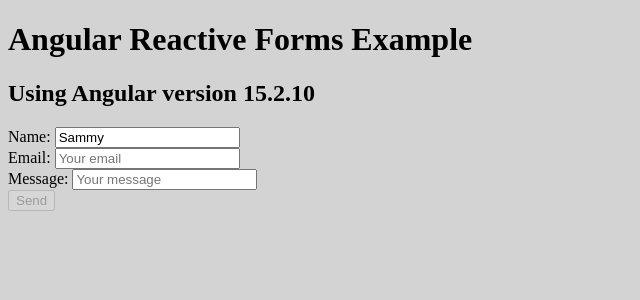
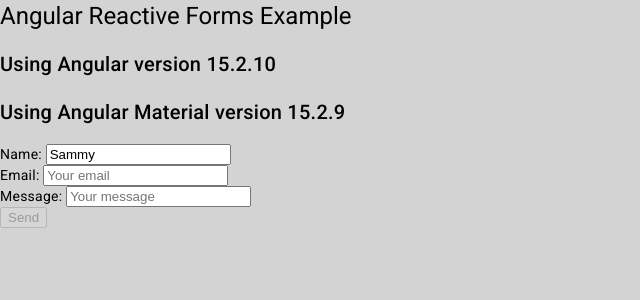
Before and after one commit to fmorriso/angular-reactive-forms-example, an Angular app: page / in a window 1280 px wide. Shown: the top 300 px of the page, without its empty margins (0-640 px from the left). Built offline with nearby package versions, Linux system fonts and the light colour scheme.

Commit message:
add @angular/material

```diff
--- a/angular.json
+++ b/angular.json
@@ -52,6 +52,7 @@
               "src/assets"
             ],
             "styles": [
+              "@angular/material/prebuilt-themes/deeppurple-amber.css",
               "src/styles.scss"
             ],
             "scripts": []
@@ -115,6 +116,7 @@
               "src/assets"
             ],
             "styles": [
+              "@angular/material/prebuilt-themes/deeppurple-amber.css",
               "src/styles.scss"
             ],
             "scripts": []
--- a/package.json
+++ b/package.json
@@ -11,10 +11,12 @@
   "private": true,
   "dependencies": {
     "@angular/animations": "^15.2.0",
+    "@angular/cdk": "^15.2.8",
     "@angular/common": "^15.2.0",
     "@angular/compiler": "^15.2.0",
     "@angular/core": "^15.2.0",
     "@angular/forms": "^15.2.0",
+    "@angular/material": "^15.2.8",
     "@angular/platform-browser": "^15.2.0",
     "@angular/platform-browser-dynamic": "^15.2.0",
     "@angular/router": "^15.2.0",
--- a/src/app/app.component.html
+++ b/src/app/app.component.html
@@ -1,5 +1,6 @@
 <h1>Angular Reactive Forms Example</h1>
 <h2>Using Angular version {{AngularVersion}}</h2>
+<h2>Using Angular Material version {{MaterialVersion}}</h2>
 <form [formGroup]="myForm" (ngSubmit)="onSubmit(myForm)">
   <div>
     <label>
--- a/src/app/app.component.ts
+++ b/src/app/app.component.ts
@@ -1,5 +1,7 @@
 import { Component, OnInit, VERSION as ngVersion } from '@angular/core';
 import { FormBuilder, FormGroup, Validators } from '@angular/forms';
+//
+import {VERSION as matVersion} from '@angular/material/core';
 
 @Component({
   selector: 'app-root',
@@ -32,6 +34,7 @@ export class AppComponent implements OnInit {
   }
 
   public get AngularVersion(): string { return ngVersion.full;}
+  public get MaterialVersion(): string {return matVersion.full;}
 
   onSubmit(form: FormGroup) {
     console.log('Valid?', form.valid); // true or false
--- a/src/app/app.module.ts
+++ b/src/app/app.module.ts
@@ -5,6 +5,7 @@ import { AppRoutingModule } from './app-routing.module';
 import { AppComponent } from './app.component';
 //
 import {ReactiveFormsModule} from "@angular/forms";
+import { BrowserAnimationsModule } from '@angular/platform-browser/animations';
 
 @NgModule({
   declarations: [
@@ -13,7 +14,8 @@ import {ReactiveFormsModule} from "@angular/forms";
   imports: [
     BrowserModule,
     AppRoutingModule,
-    ReactiveFormsModule
+    ReactiveFormsModule,
+    BrowserAnimationsModule
   ],
   providers: [],
   bootstrap: [AppComponent]
--- a/src/index.html
+++ b/src/index.html
@@ -6,8 +6,11 @@
   <base href="/">
   <meta name="viewport" content="width=device-width, initial-scale=1">
   <link rel="icon" type="image/x-icon" href="favicon.ico">
+  <link rel="preconnect" href="https://fonts.gstatic.com">
+  <link href="https://fonts.googleapis.com/css2?family=Roboto:wght@300;400;500&display=swap" rel="stylesheet">
+  <link href="https://fonts.googleapis.com/icon?family=Material+Icons" rel="stylesheet">
 </head>
-<body>
+<body class="mat-typography">
   <app-root></app-root>
 </body>
 </html>
--- a/src/styles.scss
+++ b/src/styles.scss
@@ -2,3 +2,6 @@
 body {
   background-color: lightgrey;
 }
+
+html, body { height: 100%; }
+body { margin: 0; font-family: Roboto, "Helvetica Neue", sans-serif; }
```
Also changed, not shown: 2 other files (tests, documents, lock files or other folders).
